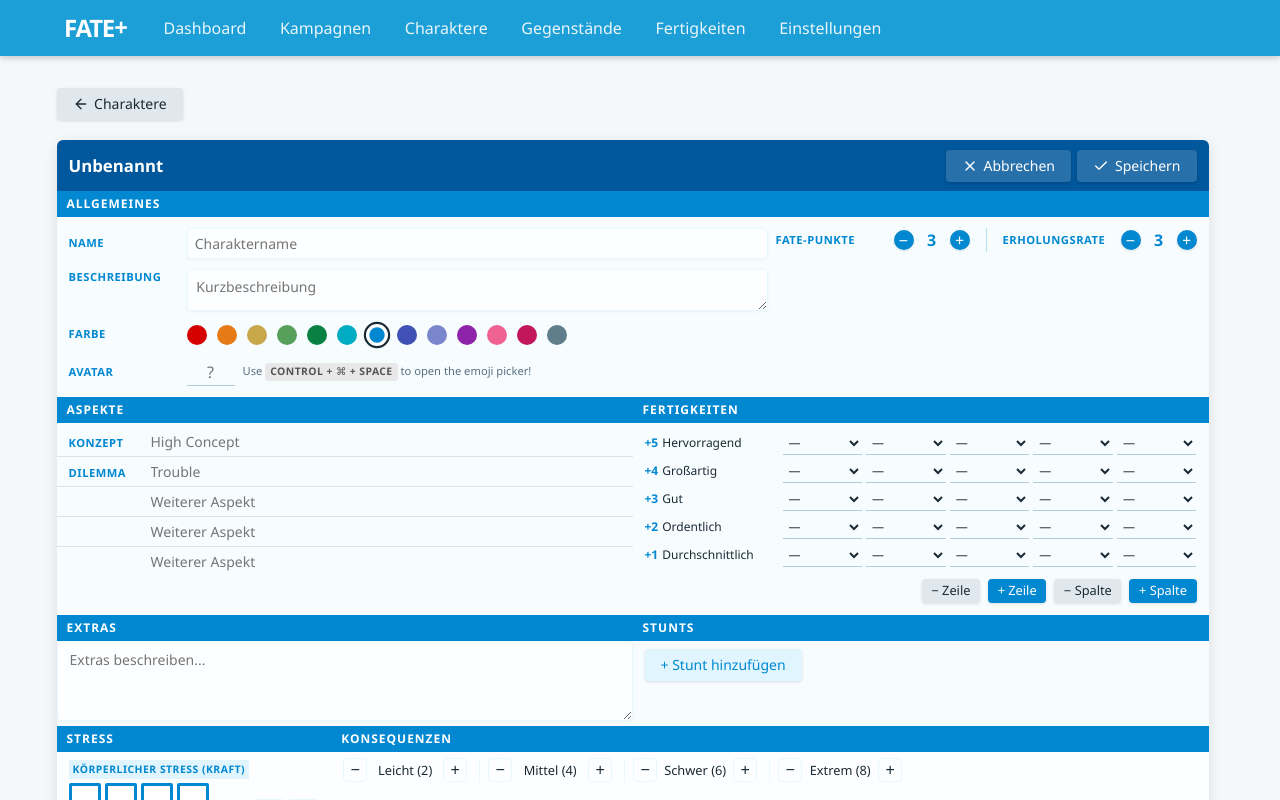
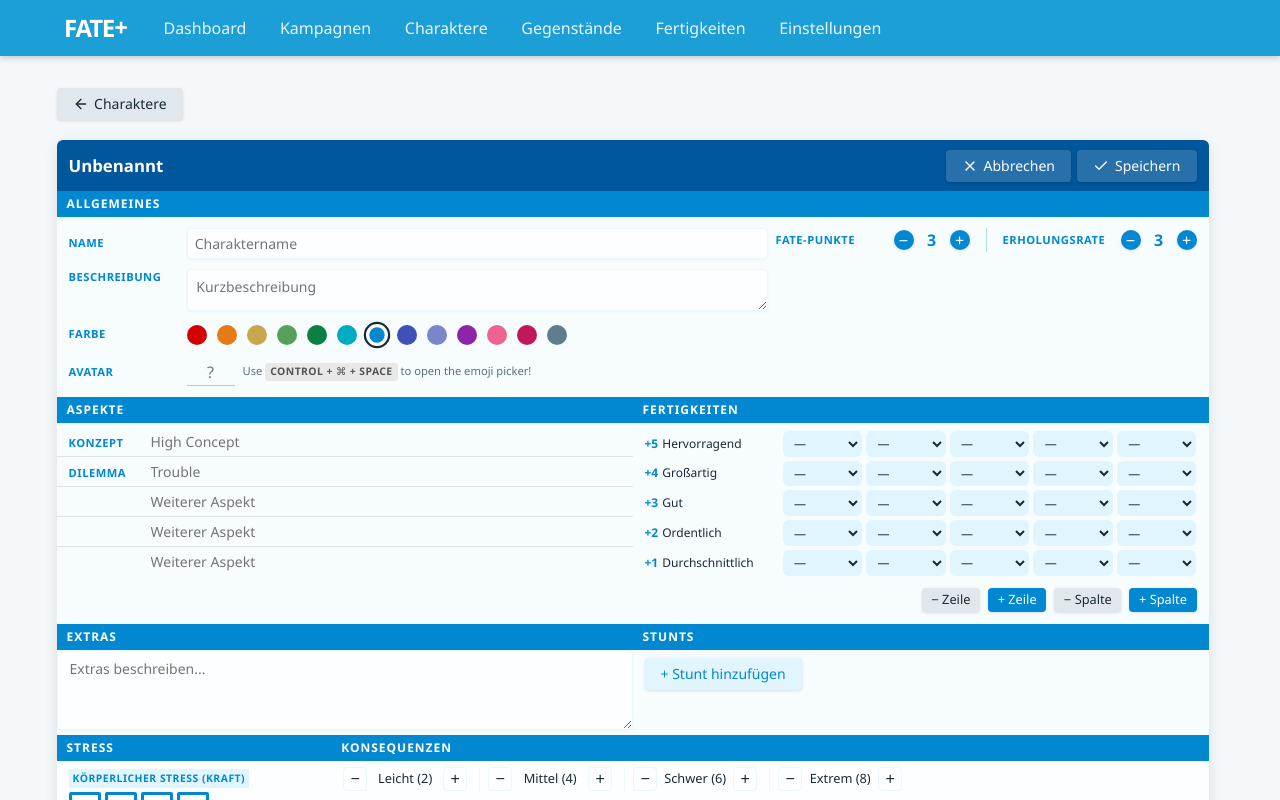
Before and after one commit to timengel/fate-copilot, a Vue app: page /characters/new in a window 1280 px wide. Built offline with nearby package versions, Linux system fonts and the light colour scheme.

Commit message:
feat: update skill pyramid

```diff
--- a/src/components/character/SkillPyramid.vue
+++ b/src/components/character/SkillPyramid.vue
@@ -105,10 +105,16 @@ function removeCol() {
       </div>
       <div class="level-slots">
         <div v-for="i in effectiveCols" :key="i" class="skill-slot">
-          <span v-if="readonly" class="skill-value">{{ getSlotValue(level, i - 1) }}</span>
+          <span
+            v-if="readonly"
+            class="skill-value"
+            :class="{ 'skill-value--filled': !!getSlotValue(level, i - 1) }"
+            >{{ getSlotValue(level, i - 1) }}</span
+          >
           <select
             v-else
             class="skill-select"
+            :class="{ 'skill-select--filled': !!getSlotValue(level, i - 1) }"
             :value="getSlotValue(level, i - 1)"
             @change="onSkillChange(level, i, $event)"
           >
@@ -204,19 +210,24 @@ function removeCol() {
 
 .skill-slot {
   flex: 1;
+  min-width: 0;
 }
 
 .skill-value {
   display: block;
-  border-bottom: 1px solid var(--fate-light-border);
+  border-radius: 6px;
   height: 1.6em;
-  padding: 0;
+  padding: 0.15rem 0.4rem;
   font-size: 0.8rem;
   color: var(--fate-text);
   text-align: left;
   white-space: nowrap;
   overflow: hidden;
   text-overflow: ellipsis;
+}
+
+.skill-value--filled {
+  background: var(--fate-blue-light);
 }
 
 .skill-input {
@@ -238,28 +249,34 @@ function removeCol() {
 }
 
 .skill-slot--locked {
-  border-bottom: 1px solid var(--fate-border);
+  border-radius: 6px;
+  background: var(--fate-blue-light);
   opacity: 0.2;
   pointer-events: none;
 }
 
 .skill-select {
   width: 100%;
-  border: none;
-  border-bottom: 1px solid var(--fate-border);
-  padding: 2px 2px;
+  border: 1px solid transparent;
+  border-radius: 6px;
+  padding: 0.15rem 0.4rem;
   font-size: 0.75rem;
   font-family: inherit;
   color: var(--fate-text);
-  background: transparent;
+  background: var(--fate-blue-light);
   outline: none;
   cursor: pointer;
   appearance: auto;
+  text-overflow: ellipsis;
+}
+
+.skill-select--filled {
+  background: var(--fate-blue-light);
 }
 
 .skill-select:focus {
-  border-bottom-color: var(--fate-blue);
-  background: var(--fate-blue-light);
+  border-color: var(--fate-blue);
+  background: color-mix(in srgb, var(--fate-blue-light) 78%, white 22%);
 }
 
 @container (width < 500px) {
--- a/src/views/DashboardView.vue
+++ b/src/views/DashboardView.vue
@@ -171,7 +171,7 @@ onUnmounted(() => {
             class="campaign-dropdown"
             placeholder="Wählen…"
             :options="campaignOptions"
-            :variant="DropdownVariant.Secondary"
+            :variant="DropdownVariant.Add"
           />
         </div>
 
```
